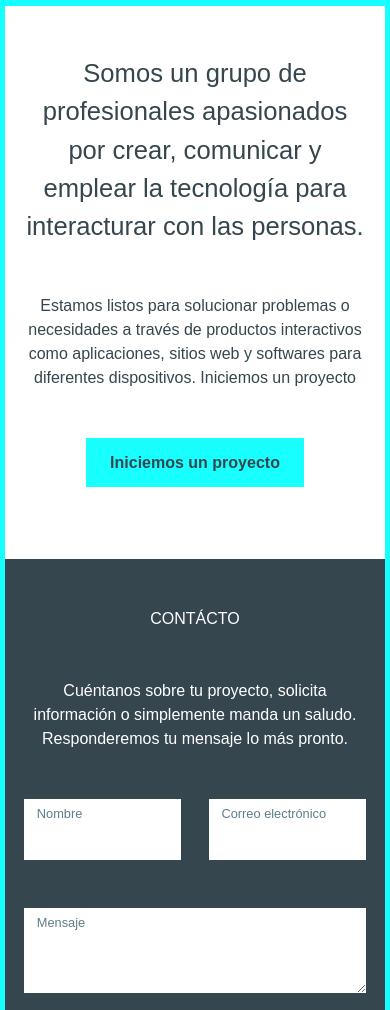
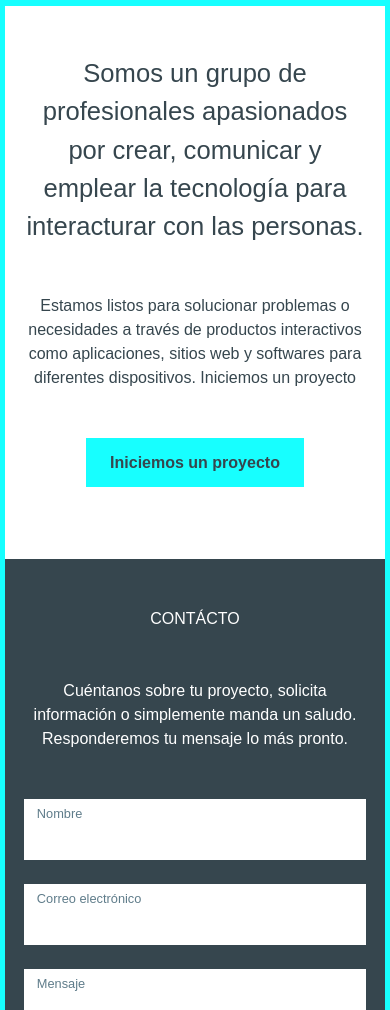
Before and after one commit to bihold/bihold.github.io, a plain HTML site: page index.html in a window 390 px wide. Shown: the part 90-1100 px from the top of the page. Drawn offline with Linux system fonts and the light colour scheme.

Commit message:
Form mobile design.

```diff
--- a/css/main.css
+++ b/css/main.css
@@ -132,3 +132,15 @@ button, input, textarea {
   padding: .8em 1.5em;
   cursor: pointer;
 }
+
+@media (max-width: 34em) {
+  .form-topGroup {
+    display: block;
+    margin-bottom: 1.5rem;
+  }
+
+  .form-topGroup .form-group {
+    width: 100%;
+    margin-bottom: 1.5rem;
+  }
+}
--- a/index.html
+++ b/index.html
@@ -45,7 +45,7 @@
 
             <div class="form-group">
               <label for="message-input" class="form-label">Mensaje</label>
-              <textarea id="message-input" class="form-textarea"></textarea>
+              <textarea id="message-input" class="form-textarea" rows="5"></textarea>
             </div>
           </div>
 
```
